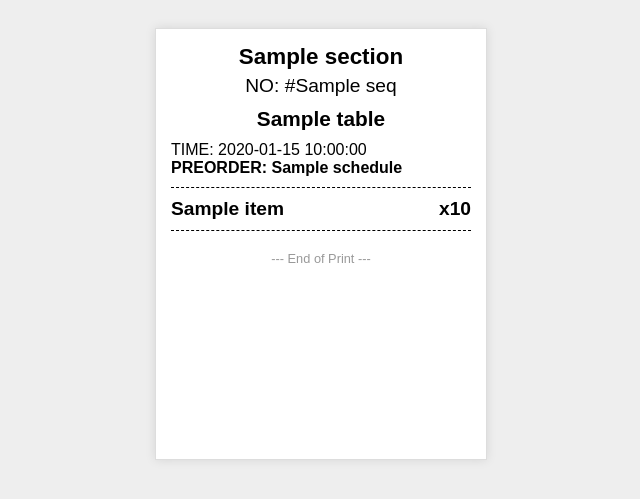
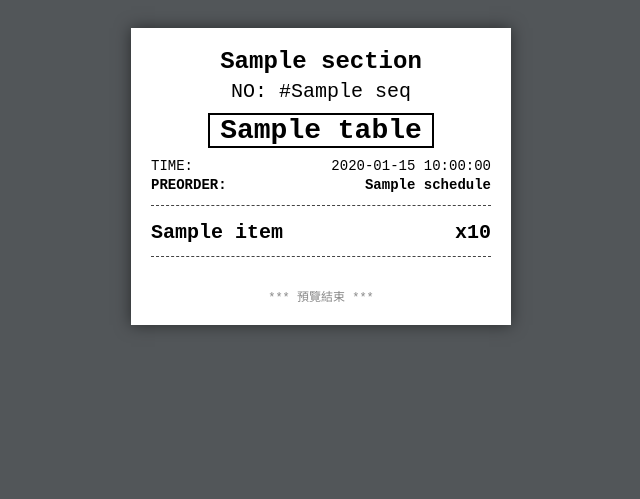
Before and after one commit to d11219208-del/qr, a Flask app: template templates/print_preview.html in a window 1280 px wide. Shown: the top 499 px of the page, without its empty margins (319-959 px from the left). Run offline with Flask 3, Linux system fonts and the light colour scheme; the template is opened without the code that fills it: most values are stand-ins (such as "Sample title", 1, 10 or a date in 2020); some libraries are stand-ins or nearby versions.

```diff
--- a/templates/print_preview.html
+++ b/templates/print_preview.html
@@ -1,115 +1,115 @@
 <!DOCTYPE html>
-<html>
+<html lang="zh-TW">
 <head>
     <meta charset="UTF-8">
-    <title>列印預覽 - #{{ data.seq }}</title>
+    <meta name="viewport" content="width=device-width, initial-scale=1.0">
+    <title>列印預覽 #{{ data.seq }}</title>
     <style>
-        body { background: #eee; font-family: "Microsoft JhengHei", sans-serif; padding: 20px; }
-        .receipt-container { display: flex; flex-wrap: wrap; gap: 20px; justify-content: center; }
+        :root { --paper-width: 380px; } /* 80mm 在螢幕上的模擬寬度 */
 
-        /* 模擬感熱紙寬度 */
+        body { background-color: #525659; display: flex; flex-direction: column; align-items: center; padding: 20px; font-family: "Courier New", "微軟正黑體", sans-serif; }
+
         .paper {
             background: white;
-            width: 300px;
-            padding: 15px;
-            box-shadow: 0 0 10px rgba(0,0,0,0.1);
-            border: 1px solid #ddd;
-            min-height: 400px;
+            width: var(--paper-width);
+            padding: 20px;
+            margin-bottom: 30px;
+            box-shadow: 0 0 15px rgba(0,0,0,0.5);
+            box-sizing: border-box;
             position: relative;
+        }
+
+        /* 模擬裁切線 */
+        .paper::after {
+            content: ""; position: absolute; bottom: 0; left: 0; width: 100%; height: 10px;
+            background: linear-gradient(-45deg, transparent 5px, white 5px), linear-gradient(45deg, transparent 5px, white 5px);
+            background-size: 10px 10px;
         }
 
         .center { text-align: center; }
         .bold { font-weight: bold; }
-        .divider { border-top: 1px dashed #000; margin: 10px 0; }
+        .divider { border-top: 1px dashed #444; margin: 12px 0; }
 
-        .title { font-size: 1.4em; margin-bottom: 5px; }
-        .seq { font-size: 1.2em; }
-        .table-num { font-size: 1.3em; margin: 10px 0; }
+        .header-title { font-size: 24px; margin-bottom: 5px; }
+        .header-seq { font-size: 20px; }
+        .header-table { font-size: 28px; margin: 10px 0; border: 2px solid #000; display: inline-block; padding: 0 10px; }
 
-        .item-row { margin-bottom: 10px; }
-        .item-header { display: flex; justify-content: space-between; font-size: 1.2em; font-weight: bold; }
-        .options { font-size: 0.95em; color: #333; padding-left: 10px; margin-top: 4px; }
+        .info-row { font-size: 14px; margin-bottom: 3px; display: flex; justify-content: space-between; }
 
-        .footer { margin-top: 20px; line-height: 1.6; }
-        .total { font-size: 1.4em; border-top: 2px solid #000; padding-top: 5px; }
+        .item-container { margin-top: 15px; }
+        .item-main { display: flex; justify-content: space-between; font-size: 20px; font-weight: bold; }
+        .item-options { font-size: 16px; padding-left: 15px; margin: 5px 0 10px 0; line-height: 1.4; }
+
+        .footer { margin-top: 15px; font-size: 18px; }
+        .total-row { font-size: 24px; border-top: 2px solid #000; padding-top: 10px; margin-top: 10px; }
 
         @media print {
-            body { background: white; padding: 0; }
-            .receipt-container { gap: 0; }
-            .paper { box-shadow: none; border: none; page-break-after: always; }
+            body { background: none; padding: 0; }
+            .paper { box-shadow: none; margin: 0; width: 80mm; page-break-after: always; }
+            .paper::after { display: none; }
         }
     </style>
 </head>
 <body>
 
-<div class="receipt-container">
-    {% for section in data.sections %}
+{% for section in sections %}
 <div class="paper">
     <div class="center">
-            <div class="title bold">{{ section.title }}</div>
-            <div class="seq">NO: #{{ data.seq }}</div>
-            <div class="table-num bold">{{ data.table }}</div>
+        <div class="header-title bold">{{ section.title }}</div>
+        <div class="header-seq">NO: #{{ data.seq }}</div>
+        <div class="header-table bold">{{ data.table(section.lang == 'en') }}</div>
     </div>
 
-        <div class="info">
-            TIME: {{ data.time }}<br>
+    <div class="info-row"><span>TIME:</span> <span>{{ data.time }}</span></div>
     {% if data.schedule %}
-            <div class="bold">PREORDER: {{ data.schedule }}</div>
+    <div class="info-row bold"><span>PREORDER:</span> <span>{{ data.schedule }}</span></div>
     {% endif %}
-        </div>
 
     <div class="divider"></div>
 
+    <div class="item-container">
         {% for item in section.items %}
-            <div class="item-row">
-                <div class="item-header">
-                    <span>
-                        {% if section.lang == 'en' %}
-                            {{ item.name_en or item.name_zh or item.name }}
-                        {% else %}
-                            {{ item.name_zh or item.name }}
-                        {% endif %}
-                    </span>
+            {% set p_name = item.name_zh or item.name %}
+            <div class="item-main">
+                <span>{{ item.name_en if section.lang == 'en' and item.name_en else p_name }}</span>
                 <span>x{{ item.qty }}</span>
             </div>
 
             {% set raw_opts = item.get('options') or item.get('options_zh') or [] %}
             {% if raw_opts %}
-                <div class="options">
+                <div class="item-options">
                     +
                     {% if raw_opts is string %}
-                        {{ translate_option(item.name_zh or item.name, raw_opts, section.lang) }}
+                        {{ translate_option(p_name, raw_opts, section.lang) }}
                     {% else %}
-                        {% for opt in raw_opts %}
-                            {{ translate_option(item.name_zh or item.name, opt, section.lang) }}{% if not loop.last %}, {% endif %}
-                        {% endfor %}
+                        {{ raw_opts | map('string') | list | join(', ') }}
                     {% endif %}
                 </div>
             {% endif %}
-            </div>
             <div class="divider"></div>
         {% endfor %}
+    </div>
 
     {% if section.is_receipt %}
     <div class="footer">
         {% if data.fee > 0 %}
-            <div>{{ 'Fee' if section.lang == 'en' else '運費' }}: ${{ data.fee }}</div>
+        <div class="info-row"><span>{{ 'Fee' if section.lang == 'en' else '運費' }}:</span> <span>${{ data.fee }}</span></div>
         {% endif %}
-            <div class="total bold">
-                {{ 'TOTAL' if section.lang == 'en' else '總計' }}: ${{ data.total }}
+        <div class="total-row bold">
+            <span>{{ 'TOTAL' if section.lang == 'en' else '總計' }}:</span>
+            <span>${{ data.total }}</span>
         </div>
         {% if data.customer %}
-            <div>{{ 'Cust' if section.lang == 'en' else '顧客' }}: {{ data.customer }}</div>
+        <div class="info-row" style="margin-top:10px;"><span>{{ 'Cust' if section.lang == 'en' else '顧客' }}:</span> <span>{{ data.customer }}</span></div>
         {% endif %}
     </div>
     {% endif %}
 
-        <div class="center" style="margin-top: 20px; color: #999; font-size: 0.8em;">
-            --- End of Print ---
+    <div class="center" style="margin-top: 30px; font-size: 12px; color: #888;">
+        *** 預覽結束 ***
     </div>
 </div>
 {% endfor %}
-</div>
 
 </body>
 </html>
```
Lines whose indentation alone changed are shown as unchanged.
